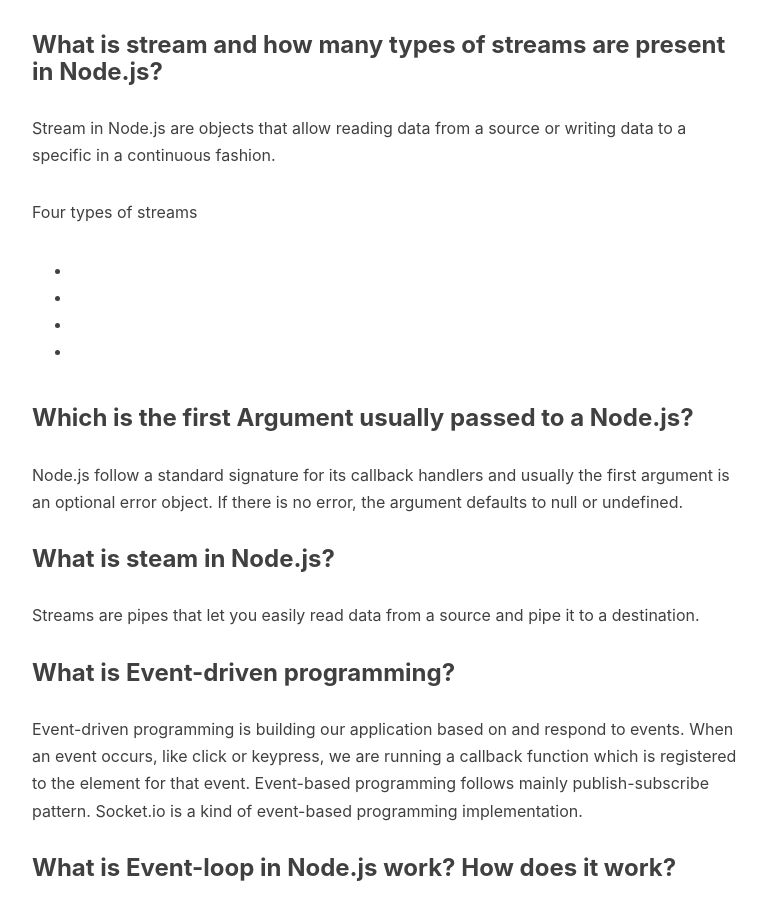
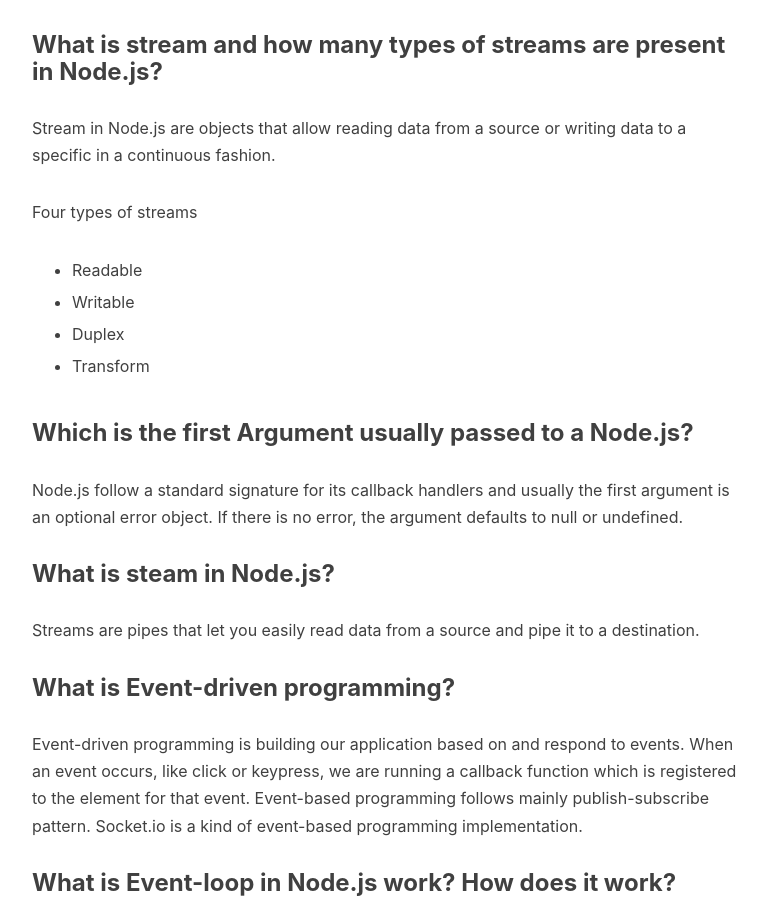
Before and after one commit to allen391/allen-blog, a Jekyll site: the page built from _posts/2018-06-27-Node.js-prep.md, in a window 1280 px wide and 900 px high, scrolled down 3476 px. Shown: the whole window, without its empty margins (233-999 px from the left). Built offline with Jekyll 4.4.1, drawn with Linux system fonts in a browser that asks for light colours; nearby versions of some CDN libraries; our own code applies the rules of GitHub Pages for plain Markdown files; comment, search, counter and statistics services are not loaded.

Commit message:
Update 2018-06-27-Node.js-prep.md

```diff
--- a/_posts/2018-06-27-Node.js-prep.md
+++ b/_posts/2018-06-27-Node.js-prep.md
@@ -106,13 +106,13 @@ Stream in Node.js are objects that allow reading data from a source or writing d
 
 Four types of streams
 
-- <Readable>
+- Readable
 
-- <Writable>
+- Writable
 
-- <Duplex>
+- Duplex
 
-- <Transform>
+- Transform
 
 
 
```
